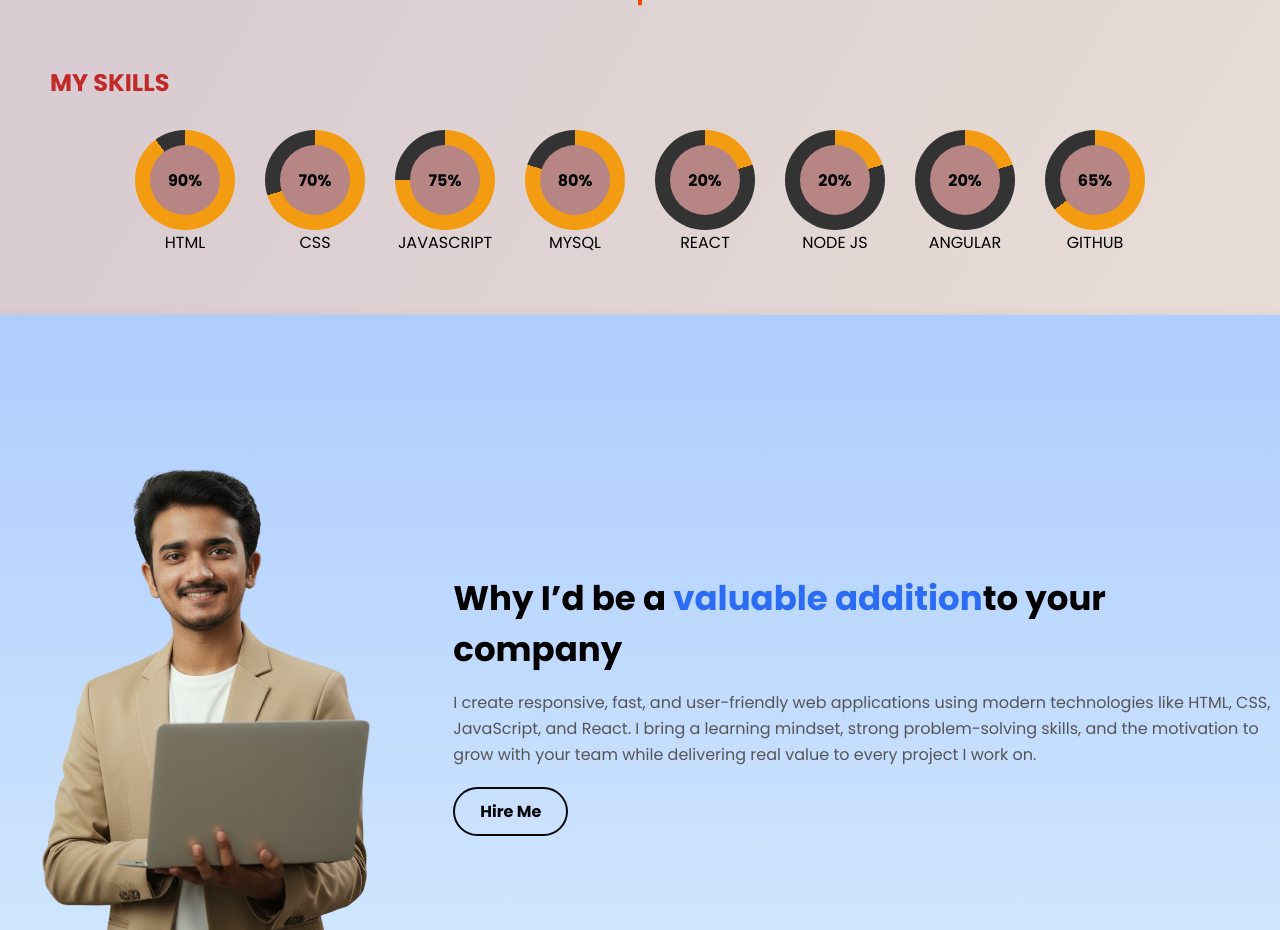
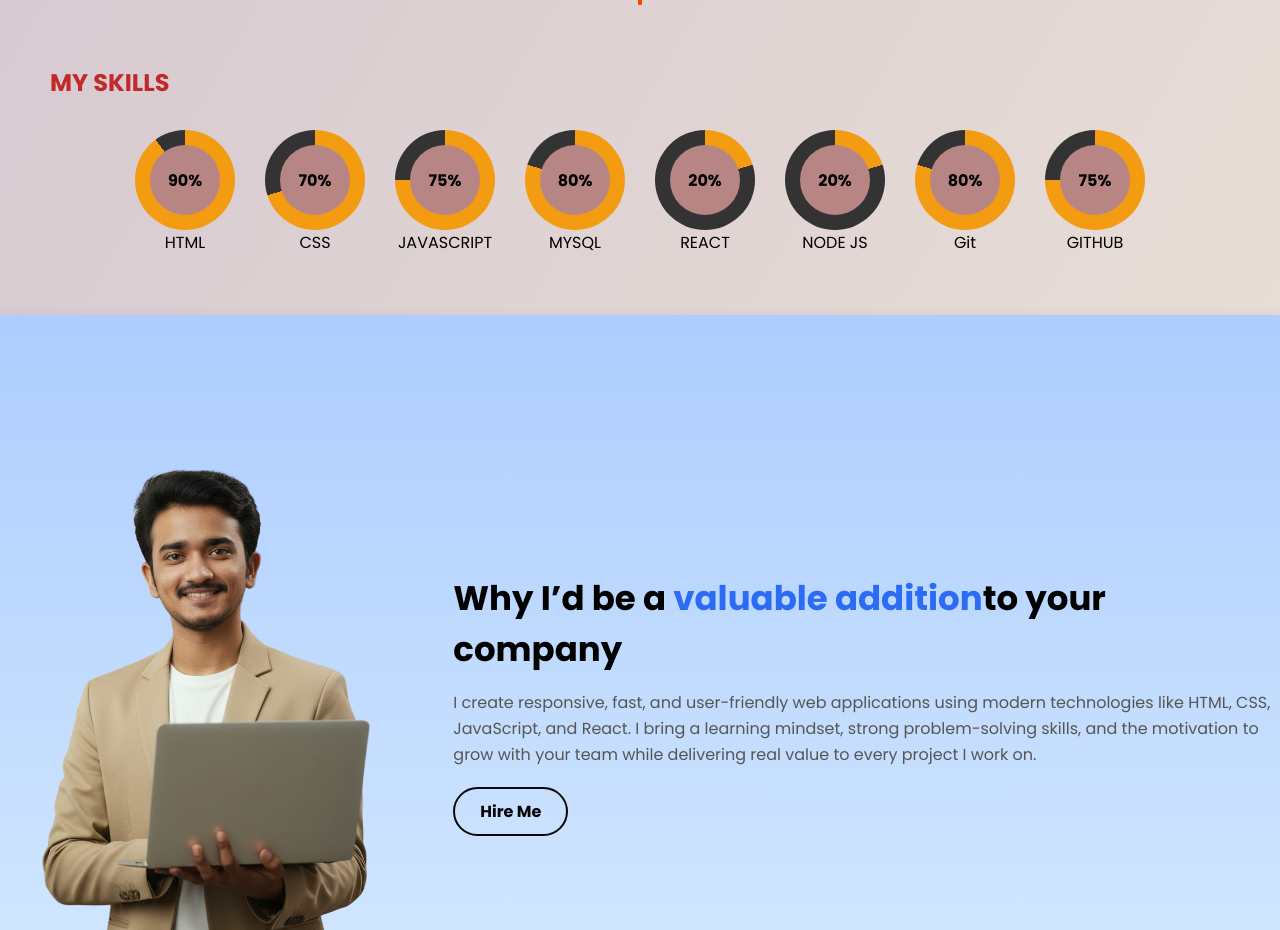
Before and after one commit to p8934/p8934.github.io, a plain HTML site: page index.html in a window 1280 px wide. Shown: the part 3900-4830 px from the top of the page. Drawn offline with nearby package versions, Linux system fonts and the light colour scheme; a web font is replaced by a local one.

```diff
--- a/index.html
+++ b/index.html
@@ -192,11 +192,11 @@
         <p>NODE JS</p>
       </div>
       <div class="skill">
-        <div class="circle" data-percent="20"><span>0%</span></div>
-        <p>ANGULAR</p>
+        <div class="circle" data-percent="80"><span>0%</span></div>
+        <p>Git</p>
       </div>
       <div class="skill">
-        <div class="circle" data-percent="65"><span>0%</span></div>
+        <div class="circle" data-percent="75"><span>0%</span></div>
         <p>GITHUB</p>
       </div>
      </div>
```
